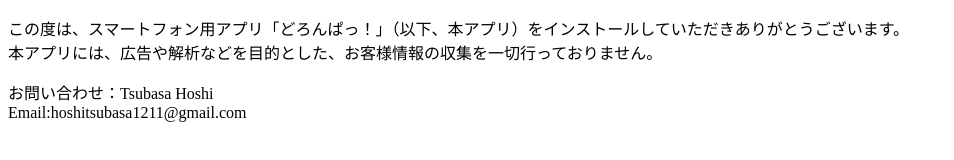
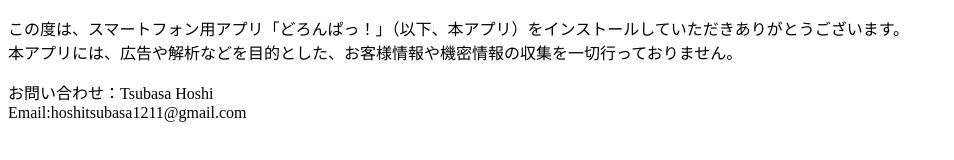
Before and after one commit to TsubasaHoshi/Dronpa-PP, a plain HTML site: page index.html in a window 1280 px wide. Shown: the whole page, without its empty margins (0-954 px from the left). Drawn offline with Linux system fonts and the light colour scheme.

Commit message:
Update index.html

```diff
--- a/index.html
+++ b/index.html
@@ -9,7 +9,7 @@
   <p>
 
   <div>この度は、スマートフォン用アプリ「どろんぱっ！」（以下、本アプリ）をインストールしていただきありがとうございます。</div>
-  <div>本アプリには、広告や解析などを目的とした、お客様情報の収集を一切行っておりません。</div>
+  <div>本アプリには、広告や解析などを目的とした、お客様情報や機密情報の収集を一切行っておりません。</div>
 
   </p>
 <p>
```
